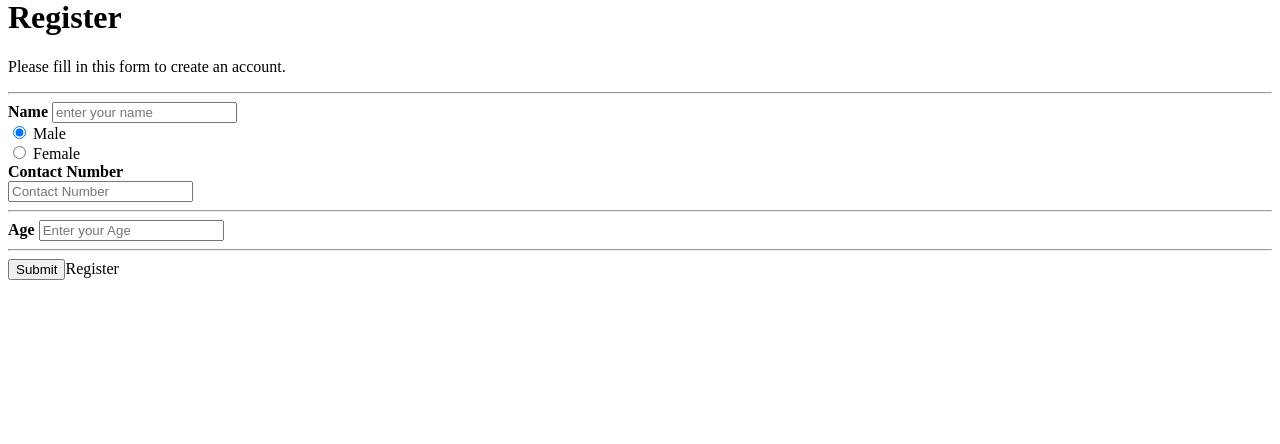
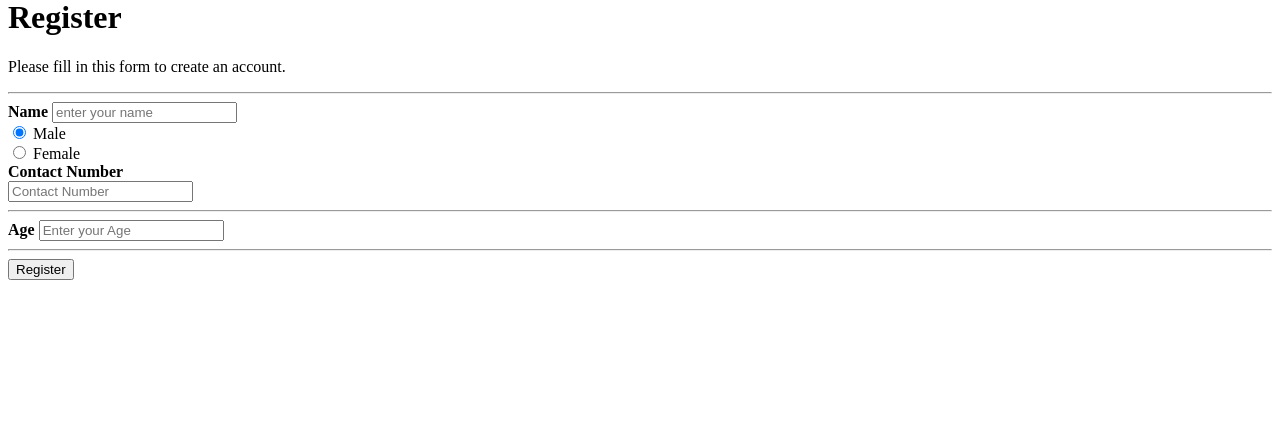
Before and after one commit to Jyothi3659/Dairy, a Django app: page /app_dairyform/ in a window 1280 px wide. Shown: the part 22-466 px from the top of the page. Run offline with Django 3.2, Linux system fonts and the light colour scheme.

Commit message:
committing

```diff
--- a/project_dairyform/app_dairyform/template/app_dairyform/index.html
+++ b/project_dairyform/app_dairyform/template/app_dairyform/index.html
@@ -26,7 +26,7 @@
     <input type="Age" placeholder="Enter your Age" required>
     <hr>
 
-    <input type="submit" class="registerbtn">Register</input>
+    <button type="submit" class="registerbtn">Register</button>
 
   </div>
 
```
